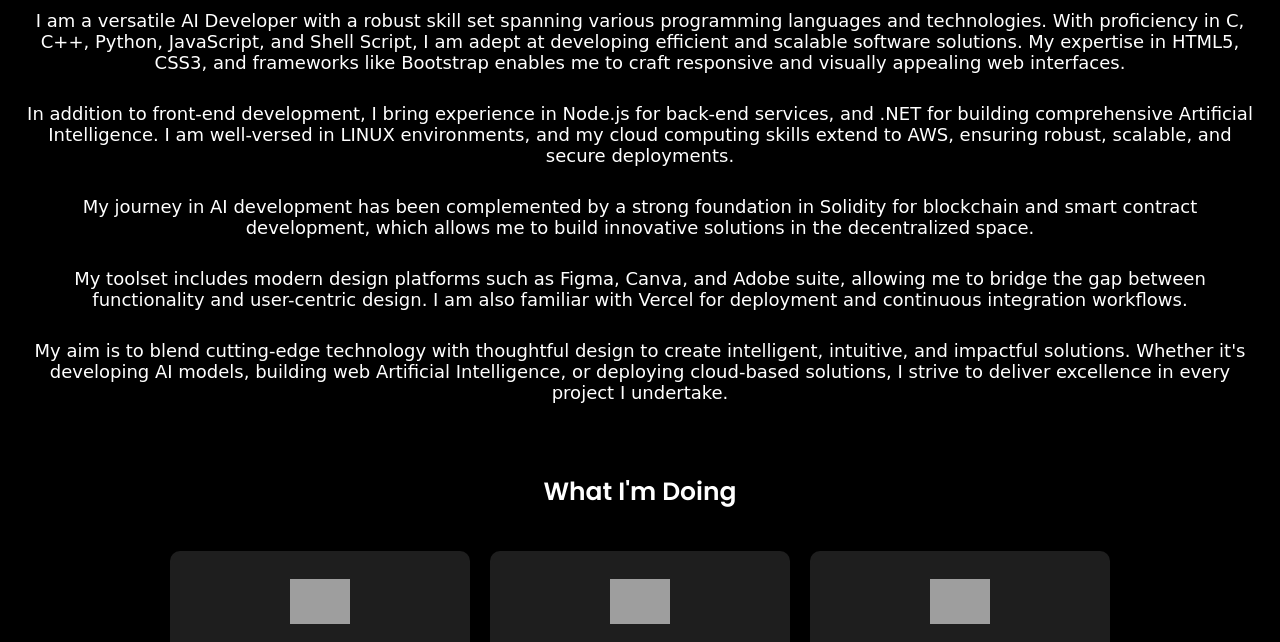
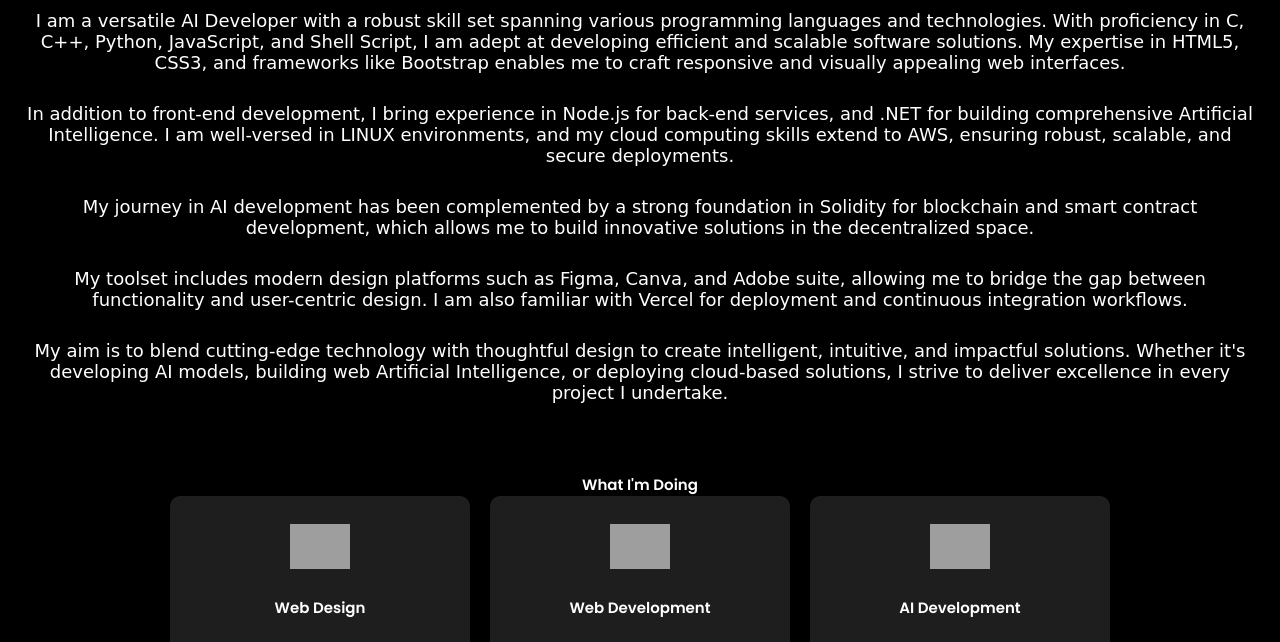
Before and after one commit to Sujal1201/portfolio, a plain HTML site: page about.html in a window 1280 px wide. Shown: the part 95-737 px from the top of the page. Drawn offline with Linux system fonts and the light colour scheme; grey boxes are pictures that could not be loaded.

Commit message:
h1 change

```diff
--- a/about.html
+++ b/about.html
@@ -31,7 +31,7 @@
         <p>My aim is to blend cutting-edge technology with thoughtful design to create intelligent, intuitive, and impactful solutions. Whether it's developing AI models, building web Artificial Intelligence, or deploying cloud-based solutions, I strive to deliver excellence in every project I undertake.</p>
     </div>
     <section class="what-im-doing">
-        <h1>What I'm Doing</h1>
+        <h2>What I'm Doing</h2>
         <div class="cards-container">
             <!-- Card 1 -->
             <div class="card">
```
